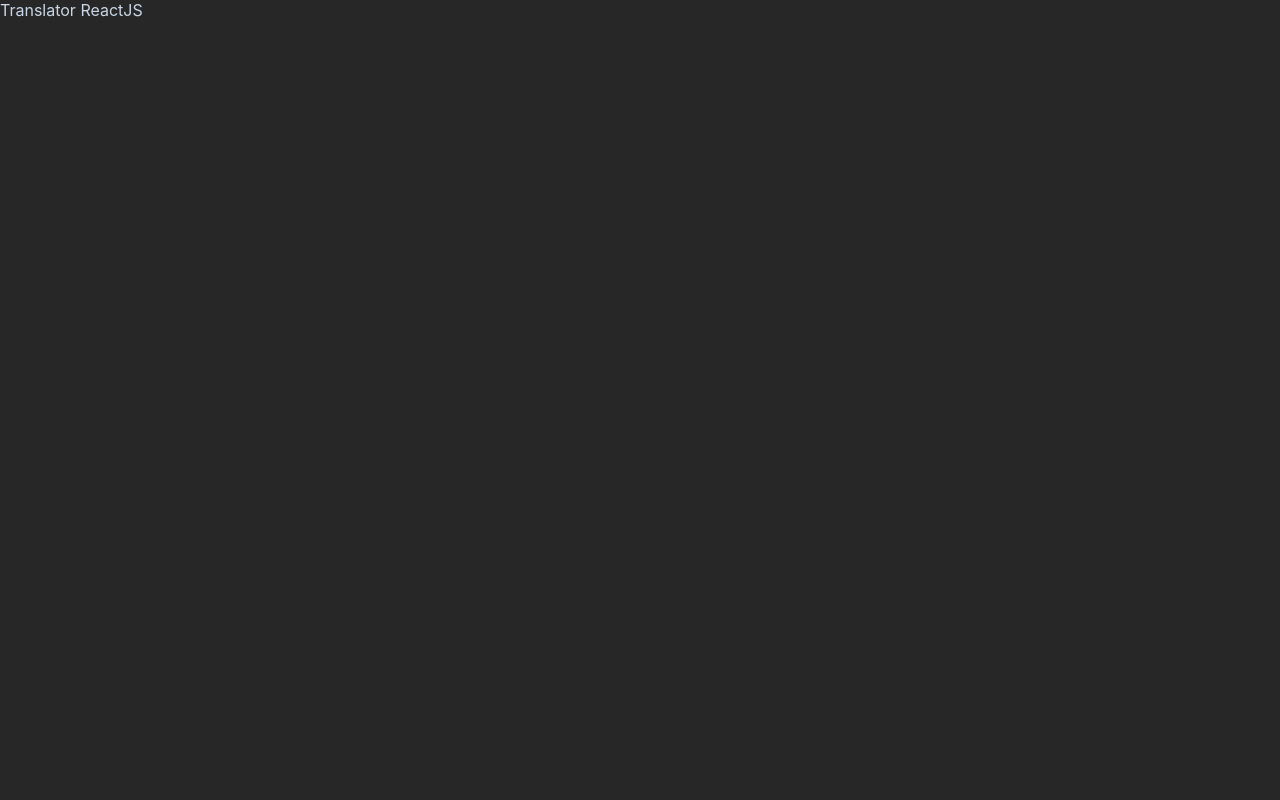
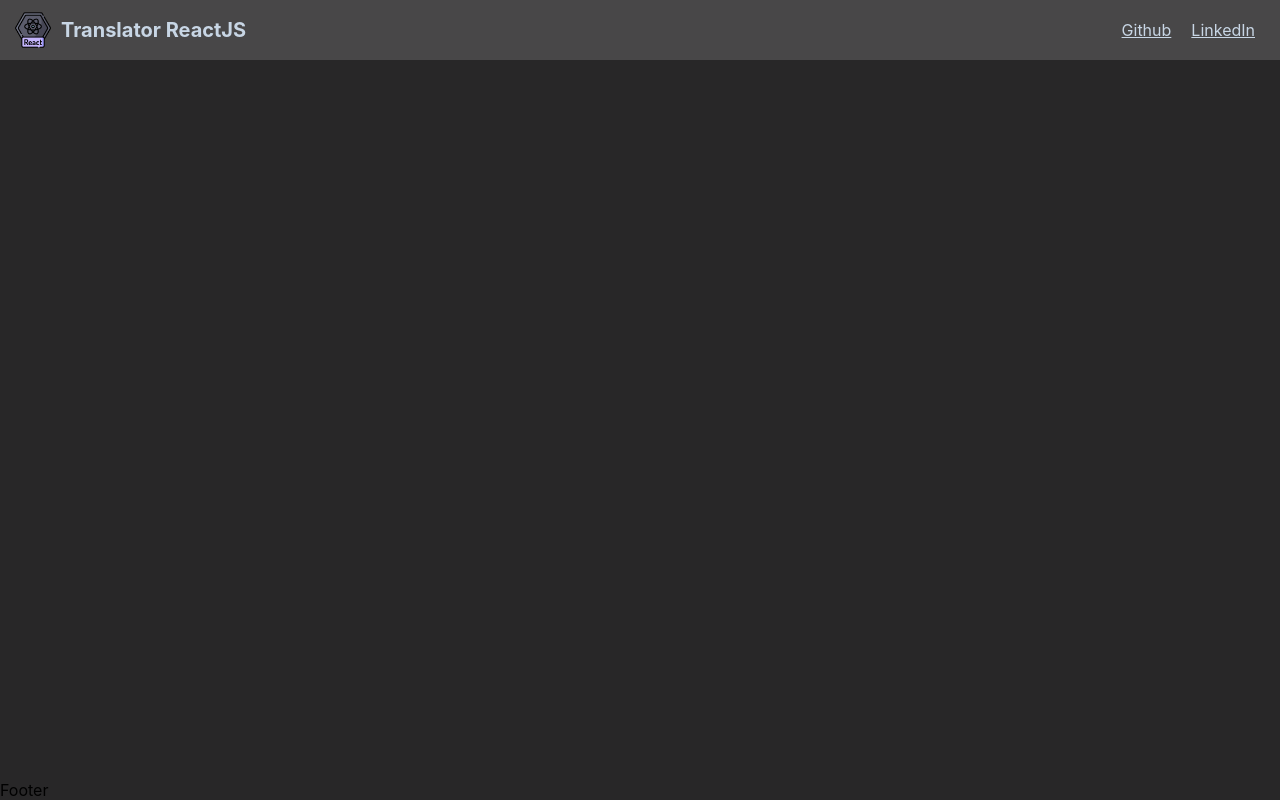
Before and after one commit to TDomagalski/CodemaskAcademy_yt, a React (Vite) app in the folder Kurs Reactjs/translator-reactjs/: page / in a window 1280 px wide. Built offline with nearby package versions, Linux system fonts and the light colour scheme.

Commit message:
feat(Header): Create Header component, add logo from assets folder, add links to Header and make usefull url link and text  https://www.youtube.com/watch?v=Gcjk3q-flnY&ab_channel=CodemaskAcademy  start-13:50

```diff
--- a/Kurs Reactjs/translator-reactjs/src/app/App.tsx
+++ b/Kurs Reactjs/translator-reactjs/src/app/App.tsx
@@ -1,11 +1,14 @@
 import styled, { ThemeProvider } from "styled-components";
 import { theme } from "lib/styles";
 import { TranslatorScreen } from "features/translator";
+import { Header, Footer } from "lib/components";
 
 export const App = () => (
 	<ThemeProvider theme={theme}>
 		<AppContainer>
+			<Header />
 			<TranslatorScreen />
+			<Footer />
 		</AppContainer>
 	</ThemeProvider>
 );
@@ -15,4 +18,7 @@ const AppContainer = styled.div`
 	width: 100%;
 	height: 100vh;
 	background-color: ${({ theme }) => theme.colors.background};
+	display: flex;
+	flex-direction: column;
+	justify-content: space-between;
 `;
--- /dev/null
+++ b/Kurs Reactjs/translator-reactjs/src/assets/index.ts
@@ -0,0 +1,5 @@
+import Logo from "./react.png";
+
+export const Images = {
+	Logo,
+};
--- a/Kurs Reactjs/translator-reactjs/src/features/translator/TranslatorScreen.tsx
+++ b/Kurs Reactjs/translator-reactjs/src/features/translator/TranslatorScreen.tsx
@@ -4,12 +4,12 @@ import { useTranslations } from "lib/hooks";
 
 export const TranslatorScreen: React.FunctionComponent = () => {
 	// Używanie hooka o nazwie useTranslation którego zaimportowaliśmy z kat. lib/hooks
-	const MyHook = useTranslations();
+	const T = useTranslations();
 
 	return (
-		// Komponent musi coś zwracać, można ustawić return null. W spanie za pomocą {} dostaje się do hooka useTranslations(), który jest w zmiennej o nazwie MyHook
+		// Komponent musi coś zwracać, można ustawić return null. W spanie za pomocą {} dostaje się do hooka useTranslations(), który jest w zmiennej o nazwie T
 		<Container>
-			<span>{MyHook.appName}</span>
+			<span>{T.appName}</span>
 		</Container>
 	);
 };
--- /dev/null
+++ b/Kurs Reactjs/translator-reactjs/src/lib/components/Footer.tsx
@@ -0,0 +1,3 @@
+export const Footer = () => {
+	return <div>Footer</div>;
+};
--- /dev/null
+++ b/Kurs Reactjs/translator-reactjs/src/lib/components/Header.tsx
@@ -0,0 +1,65 @@
+import styled from "styled-components";
+import { useTranslations } from "lib/hooks";
+import { Images } from "assets";
+import { APP_CONFIG } from "lib/config";
+
+export const Header = () => {
+	const T = useTranslations();
+
+	return (
+		<HeaderContainer>
+			<LogoContainer>
+				<Logo src={Images.Logo} />
+				{/* Te wartości pobieramy z utworzonego Hooka o nazwie T, natomiast hook pobiera wartości z pliku locale/en_GB.ts */}
+				<Title>{T.components.header.title}</Title>
+			</LogoContainer>
+			<LinkContainer>
+				{/* Te wartości pobieramy z utworzonego Hooka o nazwie T, natomiast hook pobiera wartości z pliku locale/en_GB.ts */}
+				<Link href={APP_CONFIG.GITHUB_URL} target="_blank">
+					{T.components.header.github}
+				</Link>
+				{/* Te wartości pobieramy z utworzonego Hooka o nazwie T, natomiast hook pobiera wartości z pliku locale/en_GB.ts */}
+				<Link href={APP_CONFIG.LINKEDIN_URL} target="_blank">
+					{T.components.header.linkedin}
+				</Link>
+			</LinkContainer>
+		</HeaderContainer>
+	);
+};
+
+// Tworzenie własnych znaczników za pomocą pluginu styled-components i przypisywanie im palety kolorów stworzonej wcześniej
+const HeaderContainer = styled.div`
+	height: 60px;
+	background-color: ${({ theme }) => theme.colors.foreground};
+	padding: 0 15px;
+	display: flex;
+	align-items: center;
+	justify-content: space-between;
+`;
+
+const LogoContainer = styled.div`
+	display: flex;
+	flex-direction: row;
+	align-items: center;
+`;
+
+const Logo = styled.img`
+	width: 36px;
+	height: 36px;
+	margin-right: 10px;
+`;
+
+const Title = styled.h1`
+	display: inline;
+	font-size: 20px;
+	color: ${({ theme }) => theme.colors.typography};
+`;
+
+const LinkContainer = styled.div``;
+
+const Link = styled.a`
+	color: ${({ theme }) => theme.colors.typography};
+	text-decoration: underline;
+	cursor: pointer;
+	padding: 0 10px;
+`;
--- /dev/null
+++ b/Kurs Reactjs/translator-reactjs/src/lib/components/index.ts
@@ -0,0 +1,2 @@
+export { Header } from "./Header";
+export { Footer } from "./Footer";
--- /dev/null
+++ b/Kurs Reactjs/translator-reactjs/src/lib/config/config.ts
@@ -0,0 +1,4 @@
+export const APP_CONFIG = {
+	GITHUB_URL: "https://github.com/TDomagalski",
+	LINKEDIN_URL: "https://www.linkedin.com/in/tomasz-domagalski/",
+};
--- /dev/null
+++ b/Kurs Reactjs/translator-reactjs/src/lib/config/index.ts
@@ -0,0 +1 @@
+export { APP_CONFIG } from "./config";
--- a/Kurs Reactjs/translator-reactjs/src/lib/locale/en_GB.ts
+++ b/Kurs Reactjs/translator-reactjs/src/lib/locale/en_GB.ts
@@ -1,5 +1,11 @@
 import { Dictionary } from "lib/types";
 
 export const en_GB: Dictionary = {
-	appName: "Translator ReactJS",
+	components: {
+		header: {
+			github: "Github",
+			linkedin: "LinkedIn",
+			title: "Translator ReactJS",
+		},
+	},
 };
```
Also changed, not shown: Kurs Reactjs/translator-reactjs/src/images.d.ts (added, +8 -0 lines), Kurs Reactjs/translator-reactjs/src/lib/types/locale.ts (+7 -1 lines), Kurs Reactjs/translator-reactjs/src/assets/react.png (added).
